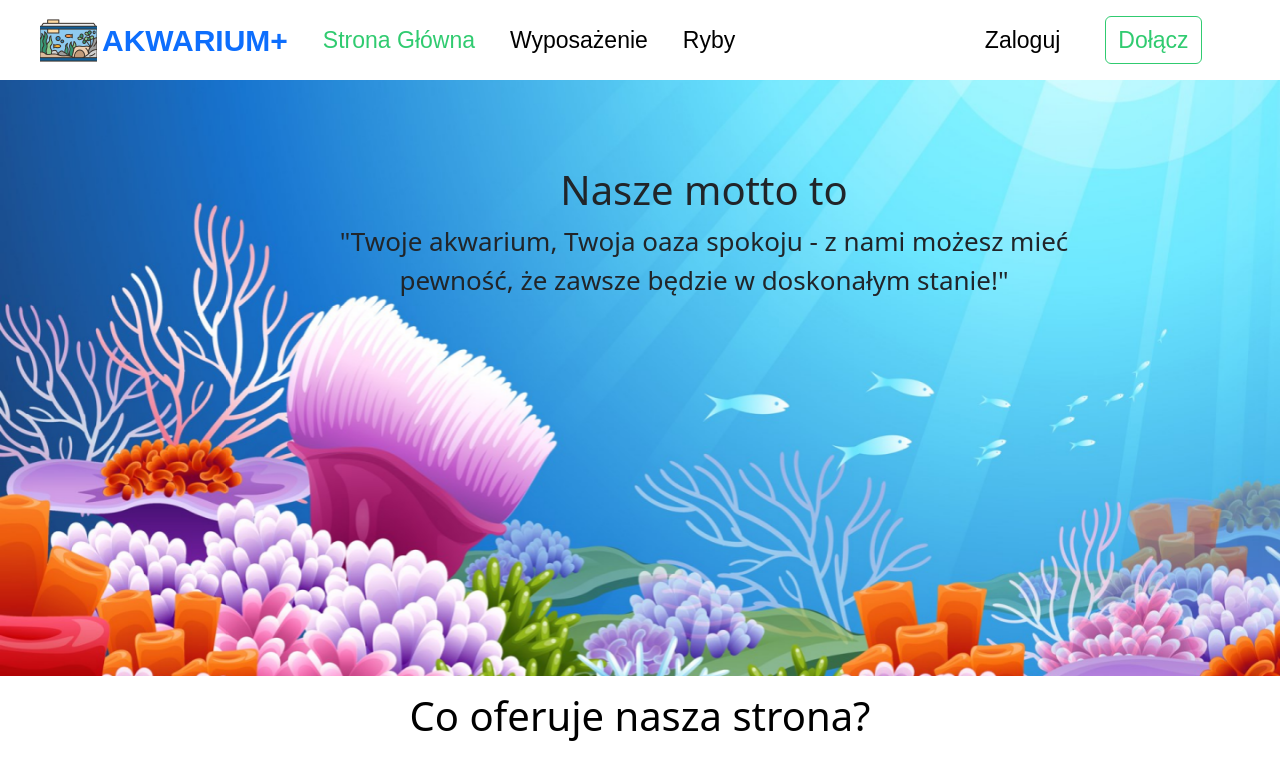
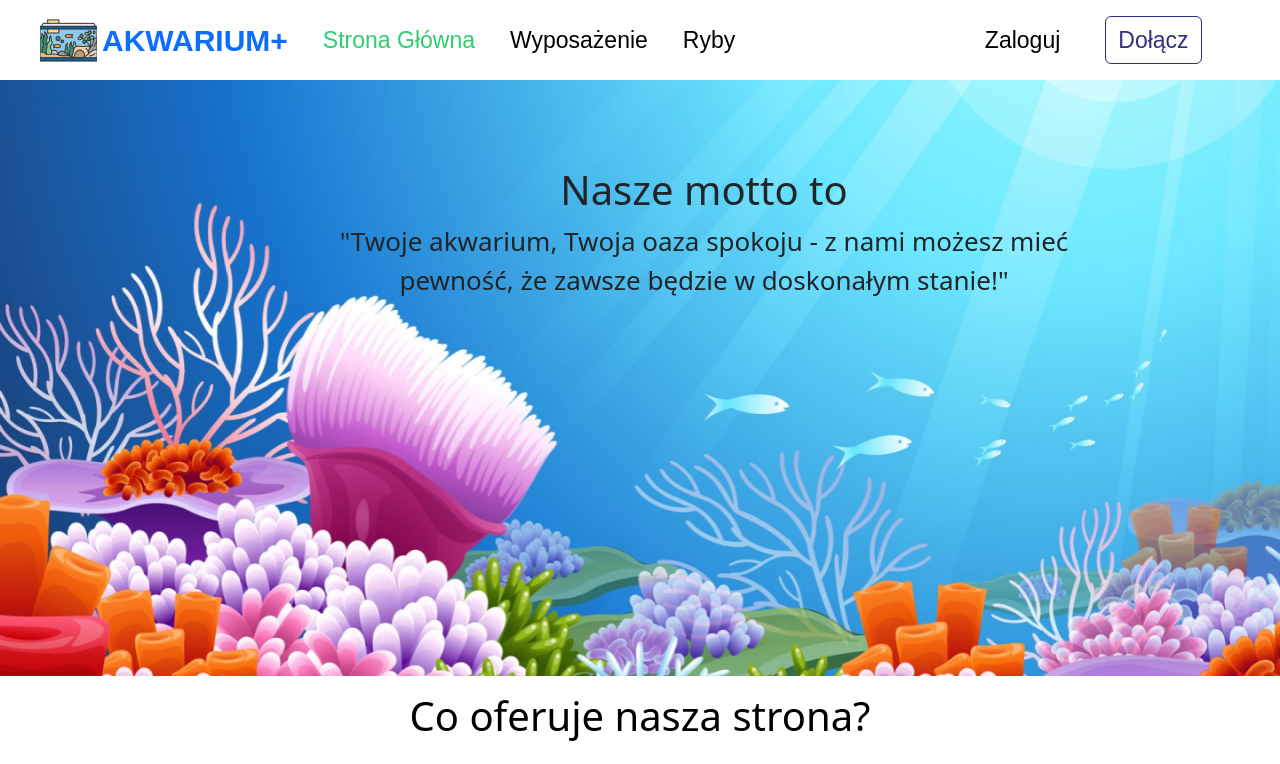
Before and after one commit to WPapuga/AkwariumPlus, a React (Create React App) app in the folder app/: page / in a window 1280 px wide. Shown: the top 764 px of the page. Built offline with nearby package versions, Linux system fonts and the light colour scheme.

Commit message:
update navbar

```diff
--- a/app/src/Components/Navbar.css
+++ b/app/src/Components/Navbar.css
@@ -9,11 +9,6 @@
 
 .Navbar a {
   text-decoration: none;
-}
-
-.Navbar a:hover {
-
-  color: #30CB70;
 }
 
 .Navbar .NavLeftSide {
@@ -62,10 +57,28 @@
   margin-right: 40px;
   font-size: 23px;
   background-color: white;
+  border-color: #2F327D;
+  color: #2F327D;
+}
+.Navbar .NavSigning .SignUpButton:hover {
+  margin-left: 30px;
+  margin-right: 40px;
+  font-size: 23px;
+  background-color: #30CB70;
   border-color: #30CB70;
-  color: #30CB70;
+  color: white;
 }
 
 .Navbar .active a {
   color: #30CB70;
 }
+
+.Navbar a:hover {
+  color: #30CB70;
+}
+
+.Navbar .active .SignUpButton {
+  background-color: #30CB70;
+  border-color: #30CB70;
+  color: white;
+}
--- a/app/src/Components/Navbar.js
+++ b/app/src/Components/Navbar.js
@@ -10,7 +10,7 @@ function Greeting(props) {
         <div className="Navbar">
         <div className="NavLeftSide">
             <img src="images/akwarium_logo.png" alt="logo"/>
-            <Link>AKWARIUM+</Link>
+            <Link to="/">AKWARIUM+</Link>
         </div>
         <div className="NavLinks">
             <CustomLink to="/">Strona Główna</CustomLink>
@@ -24,9 +24,9 @@ function Greeting(props) {
                 :
                 <>
                 <CustomLink to="/logowanie">Zaloguj</CustomLink>
-                <Link to="/rejestracja">
+                <CustomLink to="/rejestracja">
                     <Button className="SignUpButton">Dołącz</Button>
-                </Link>
+                </CustomLink>
                 </>
             }
         </div>
```
